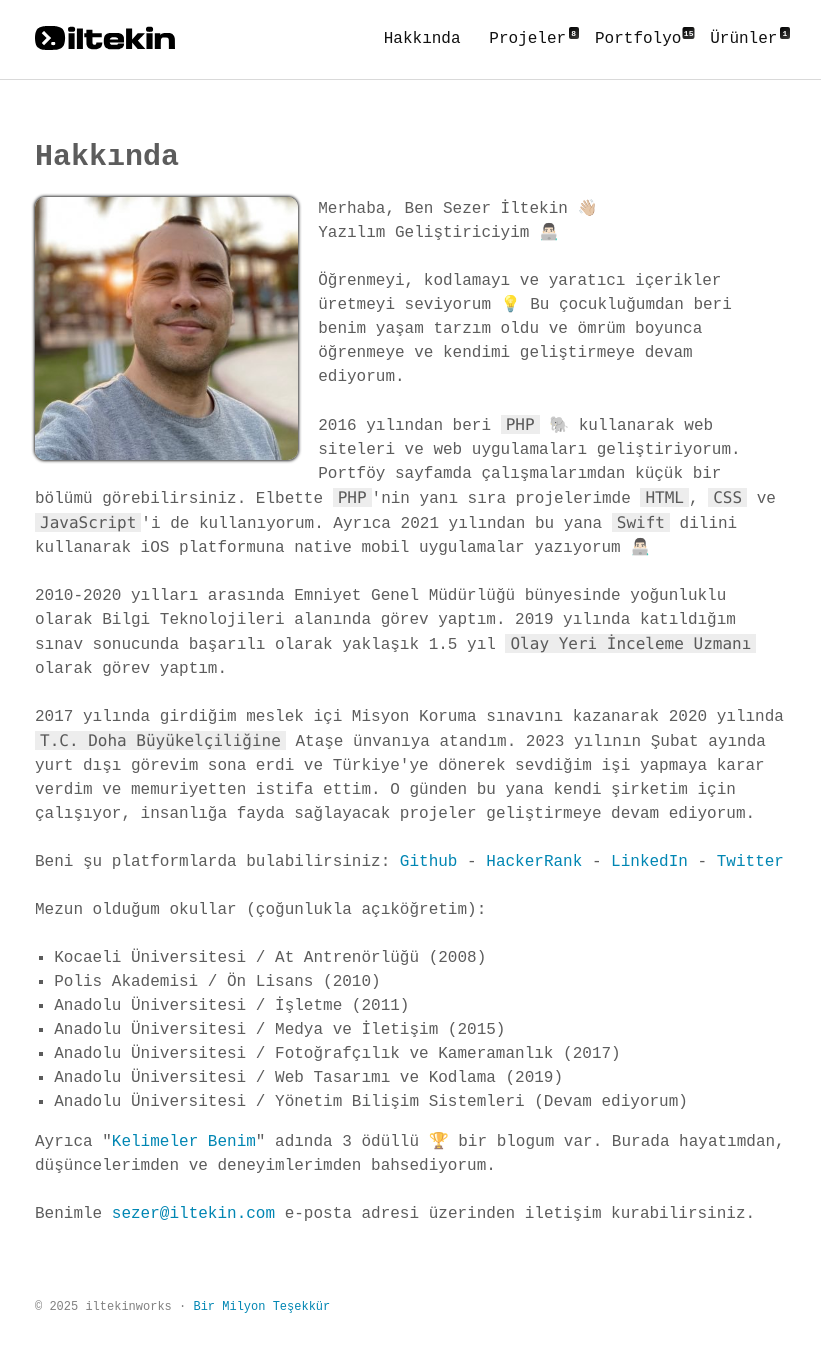
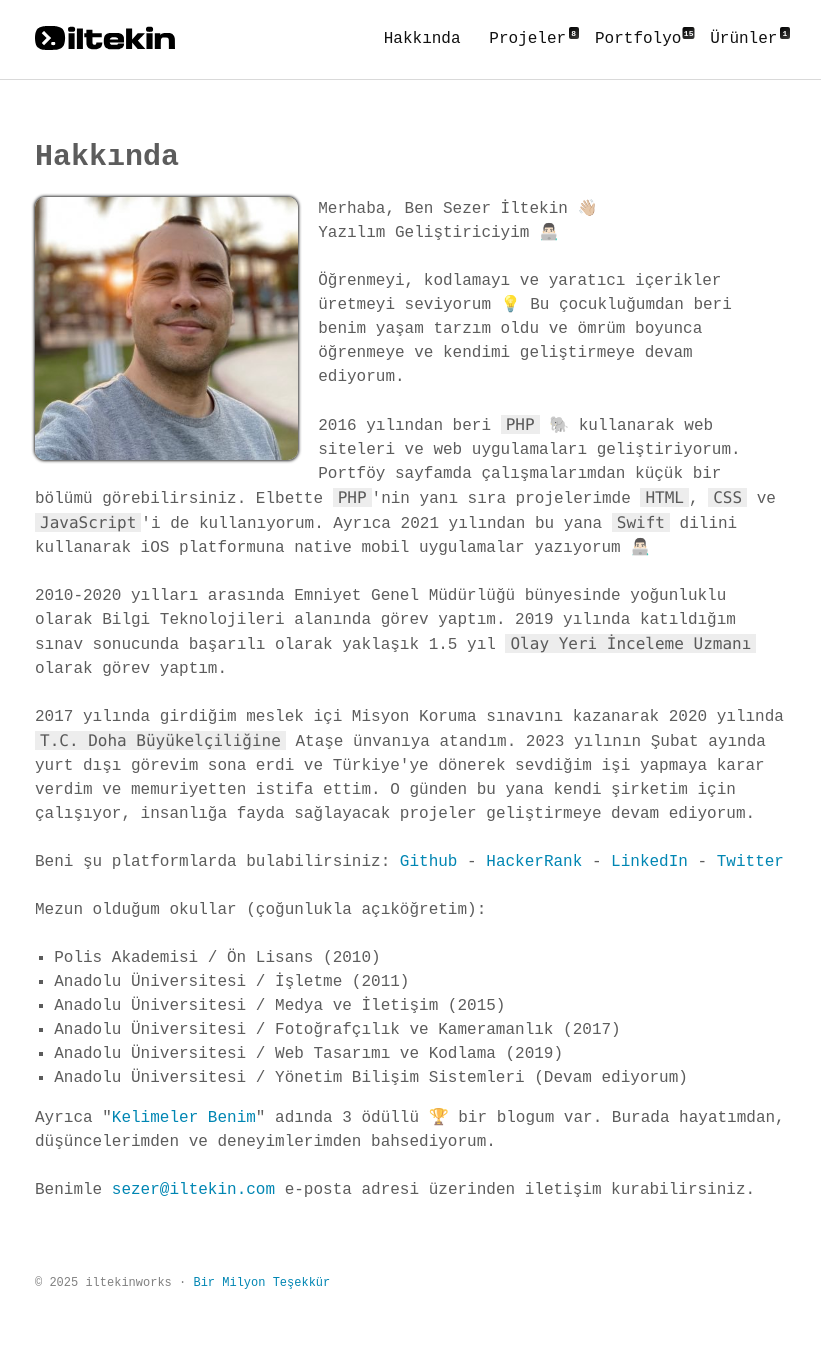
Before and after one commit to iltekin/iltekin.github.io, a Jekyll site: the page built from about.md, in a window 1280 px wide. Shown: the whole page, without its empty margins (229-1050 px from the left). Built offline with Jekyll 4.4.1, drawn with Linux system fonts in a browser that asks for light colours; some web fonts are replaced; after the commit the page ends 1340 px from its top, so only the background shows below that.

Commit message:
Update about.md

```diff
--- a/about.md
+++ b/about.md
@@ -46,7 +46,6 @@ Yazılım Geliştiriciyim 👨🏻‍💻</p>
 <a target="_blank" href="https://twitter.com/sezeriltekin">Twitter</a></p>
 <p>Mezun olduğum okullar (çoğunlukla açıköğretim):</p>
 <ul>
-<li>Kocaeli Üniversitesi / At Antrenörlüğü (2008)</li>
 <li>Polis Akademisi / Ön Lisans (2010)</li>
 <li>Anadolu Üniversitesi / İşletme (2011)</li>
 <li>Anadolu Üniversitesi / Medya ve İletişim (2015)</li>
```
